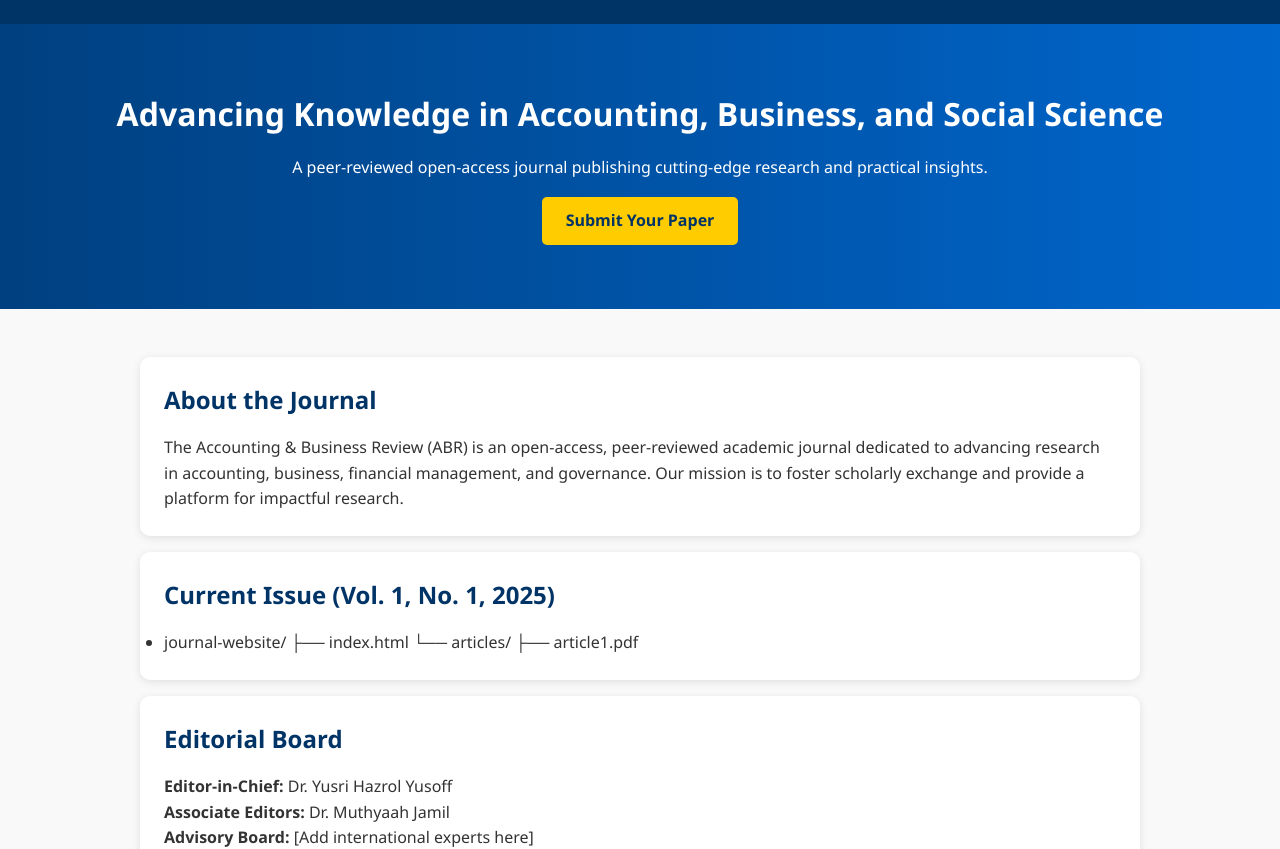
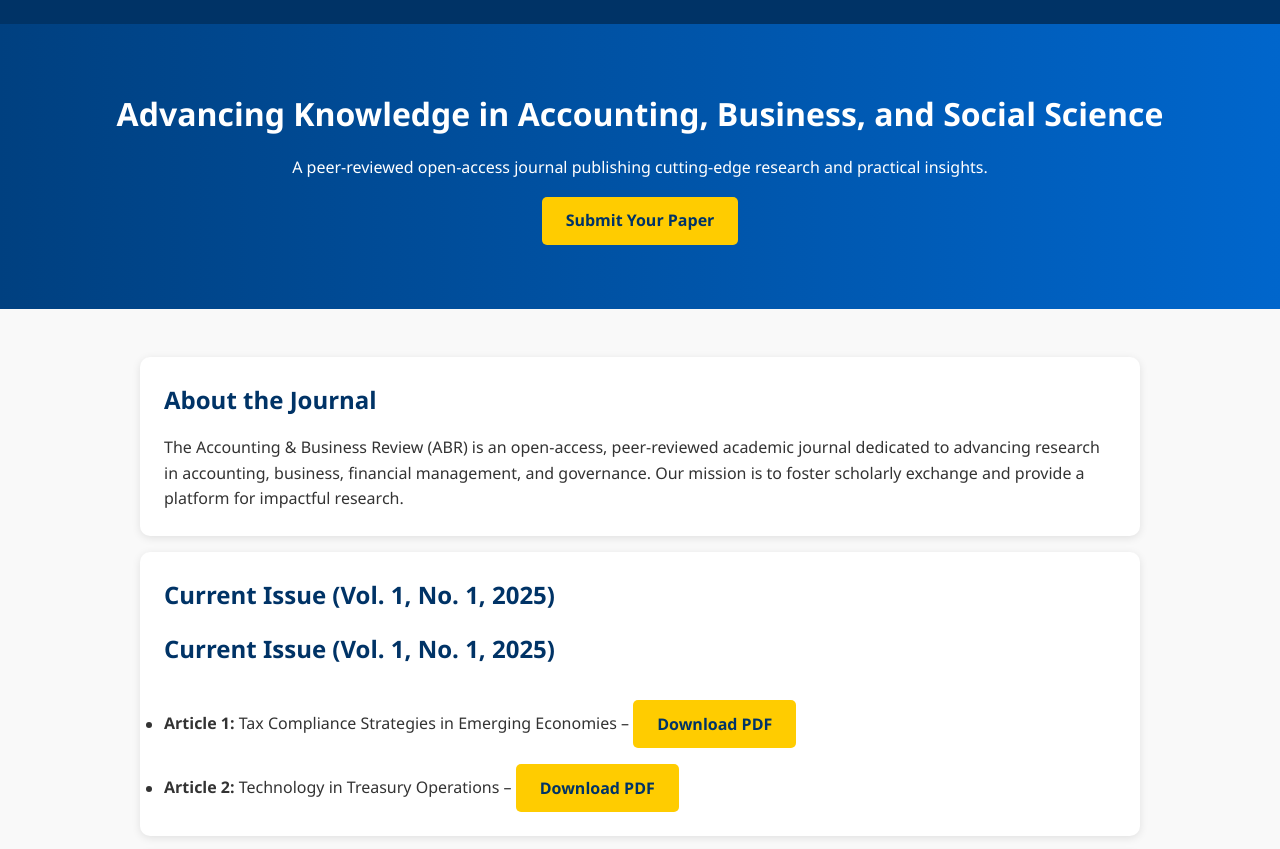
Before and after one commit to accbusrev-journal/accbusrev, a plain HTML site: page index.html in a window 1280 px wide. Shown: the part 109-958 px from the top of the page. Drawn offline with Linux system fonts and the light colour scheme.

Commit message:
Update index.html

```diff
--- a/index.html
+++ b/index.html
@@ -113,15 +113,18 @@
     <!-- Current Issue -->
     <section id="current-issue" class="card">
       <h2>Current Issue (Vol. 1, No. 1, 2025)</h2>
-      <ul>
-        <li>
-          journal-website/
-├── index.html
-└── articles/
-    ├── article1.pdf
-      </li>
-      </ul>
-    </section>
+      <h2>Current Issue (Vol. 1, No. 1, 2025)</h2>
+  <ul>
+    <li>
+      <b>Article 1:</b> Tax Compliance Strategies in Emerging Economies
+      – <a href="articles/article1.pdf" target="_blank" class="btn">Download PDF</a>
+    </li>
+    <li>
+      <b>Article 2:</b> Technology in Treasury Operations
+      – <a href="articles/article2.pdf" target="_blank" class="btn">Download PDF</a>
+    </li>
+  </ul>
+</section>
 
     <!-- Editorial Board -->
     <section id="editorial-board" class="card">
```
